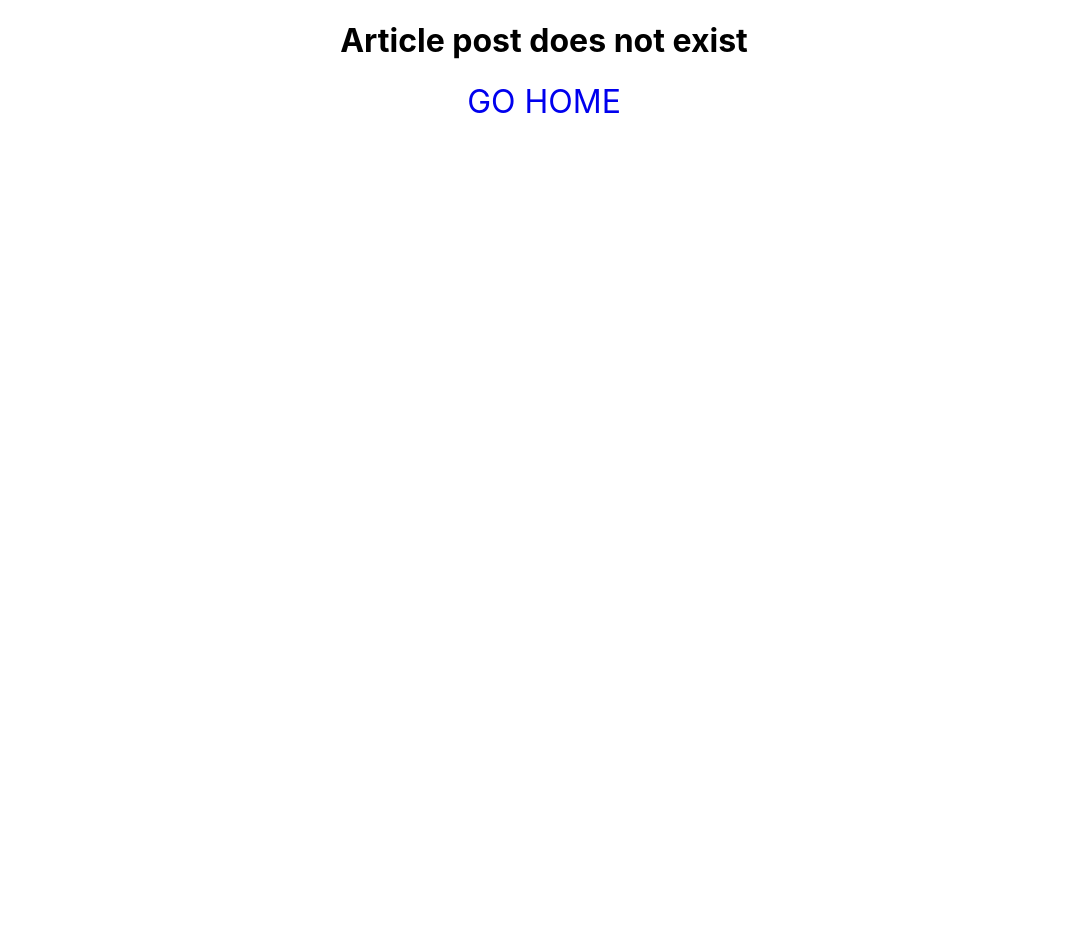
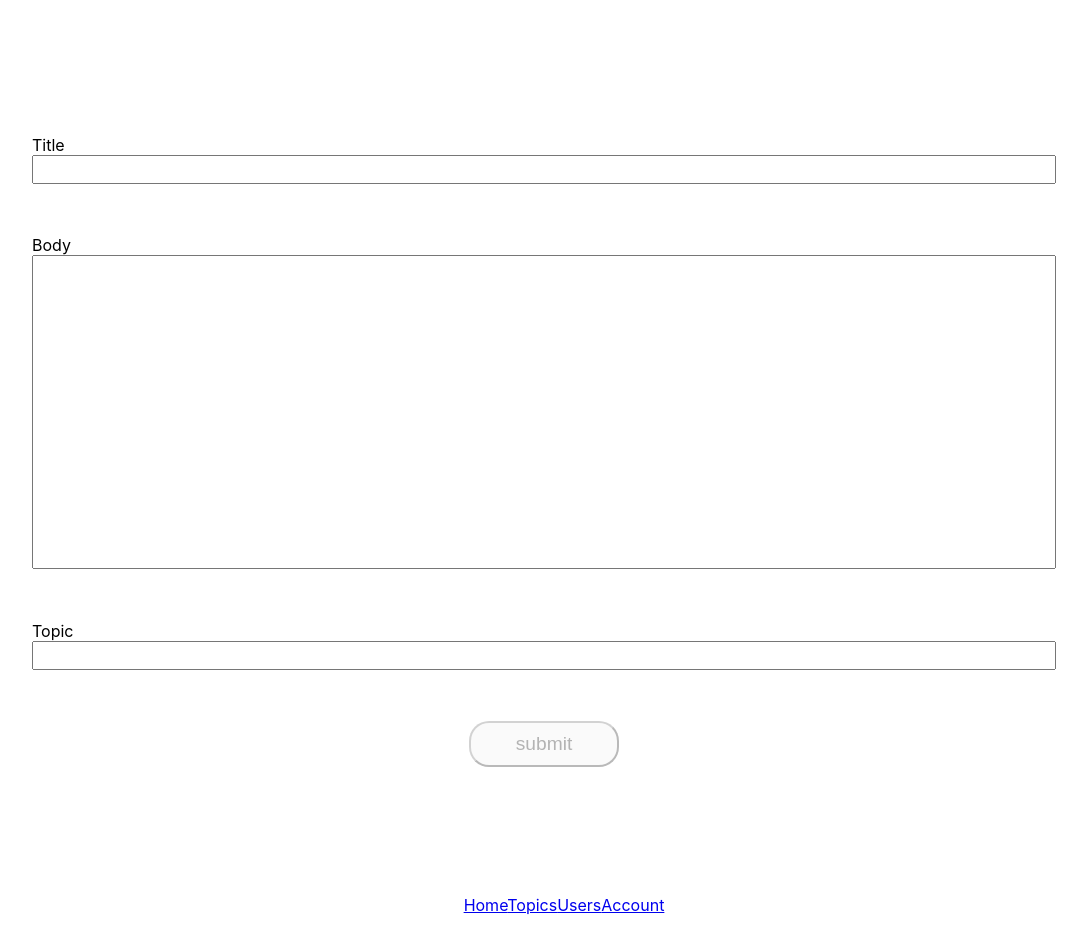
Before and after one commit to thendo90/fe-project, a React (Create React App) app: page /articles/post in a window 1280 px wide. Shown: the part 300-1231 px from the top of the page, without its empty margins (96-1183 px from the left). Before the commit the page ends 800 px from the top, so only its background shows below. Built offline with nearby package versions, Linux system fonts and the light colour scheme; no server answers.

Commit message:
start working on ArticleForm to handle posting articles

```diff
--- a/src/App.js
+++ b/src/App.js
@@ -12,6 +12,7 @@ import ArticleList from "./components/Articles/ArticleList";
 import UserList from "./components/Users/UserList";
 import UserPage from "./components/Users/UserPage";
 import Account from "./components/Users/Account";
+import ArticleForm from "./components/Articles/ArticleForm";
 
 function App() {
   const [loggedInUser, setLoggedInUser] = useState({
@@ -27,6 +28,7 @@ function App() {
         {/* <Header /> */}
         <Routes>
           <Route path="/" element={<Home />} />
+          <Route path="/articles/post" element={<ArticleForm />} />
           <Route path="/articles/:article_id" element={<ArticlePage />} />
           <Route
             path="/articles/:article_id/comments"
--- /dev/null
+++ b/src/components/Articles/ArticleForm.js
@@ -0,0 +1,67 @@
+import styles from "./ArticleForm.module.css";
+import React, { useContext, useState } from "react";
+import { UserContext } from "../../contexts/UserContext";
+
+export default function ArticleForm() {
+  const { loggedInUser } = useContext(UserContext);
+  const [article, setArticle] = useState({
+    author: loggedInUser,
+    title: "",
+    body: "",
+    topic: "",
+  });
+  const [disableSubmit, setDisableSubmit] = useState(true);
+
+  const handleSubmit = (event) => {
+    event.preventDefault();
+  };
+
+  const handleChange = () => {};
+
+  return (
+    <main className={styles.ArticleForm}>
+      <form
+        className={styles.ArticleForm__form}
+        onSubmit={(event) => {
+          handleSubmit(event);
+        }}
+      >
+        <label htmlFor="title" className={styles.ArticleForm__label}>
+          Title
+        </label>
+        <input
+          id="title"
+          type="text"
+          value={article.title}
+          onChange={handleChange}
+          className={styles.ArticleForm__input}
+        ></input>
+        <label htmlFor="body" className={styles.ArticleForm__label}>
+          Body
+        </label>
+        <input
+          id="body"
+          type="text"
+          value={article.body}
+          onChange={handleChange}
+          className={styles.ArticleForm__body}
+        ></input>
+        <label htmlFor="topic" className={styles.ArticleForm__label}>
+          Topic
+        </label>
+        <input
+          id="topic"
+          type="text"
+          value={article.topic}
+          onChange={handleChange}
+          className={styles.ArticleForm__input}
+        ></input>
+        <button disabled={disableSubmit} className={styles.ArticleForm__submit}>
+          submit
+        </button>
+        {/* {postSuccess && <p>Comment posted!</p>}
+      {error && <p>Something went wrong...</p>} */}
+      </form>
+    </main>
+  );
+}
--- /dev/null
+++ b/src/components/Articles/ArticleForm.module.css
@@ -0,0 +1,32 @@
+.ArticleForm {
+  margin: 10%;
+  margin-top: 30%;
+}
+
+.ArticleForm__form {
+  display: flex;
+  flex-direction: column;
+}
+
+.ArticleForm__label {
+  text-align: left;
+  margin-top: 5%;
+}
+
+.ArticleForm__input {
+  padding: 5px;
+}
+.ArticleForm__body {
+  padding: 5px;
+  height: 300px;
+  vertical-align: top;
+}
+
+.ArticleForm__submit {
+  margin-top: 5%;
+  padding: 10px;
+  font-size: larger;
+  border-radius: 20px;
+  width: 150px;
+  align-self: center;
+}
--- a/src/components/api/api.js
+++ b/src/components/api/api.js
@@ -22,6 +22,12 @@ export function getArticleById(id) {
 
 export function deleteArticle(id) {
   return api.delete(`articles/${id}`);
+}
+
+export function postArticle(body) {
+  return api.post(`articles`, body).then(({ data }) => {
+    return data;
+  });
 }
 
 export function getTopics() {
```
